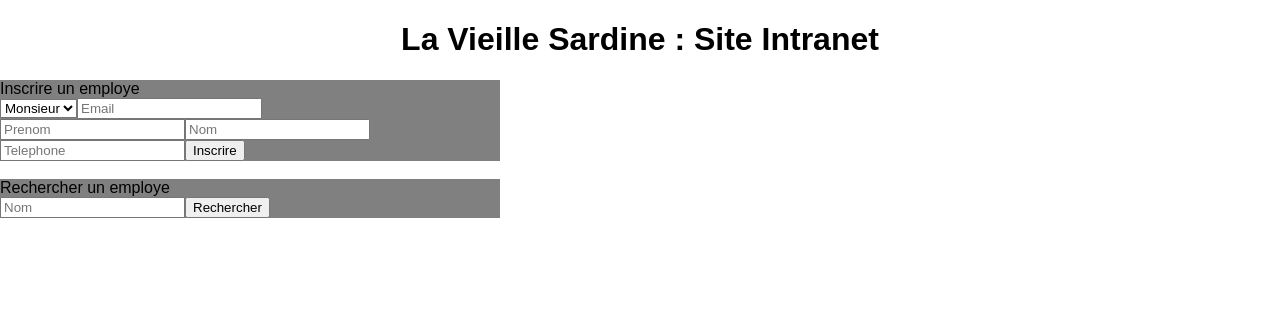
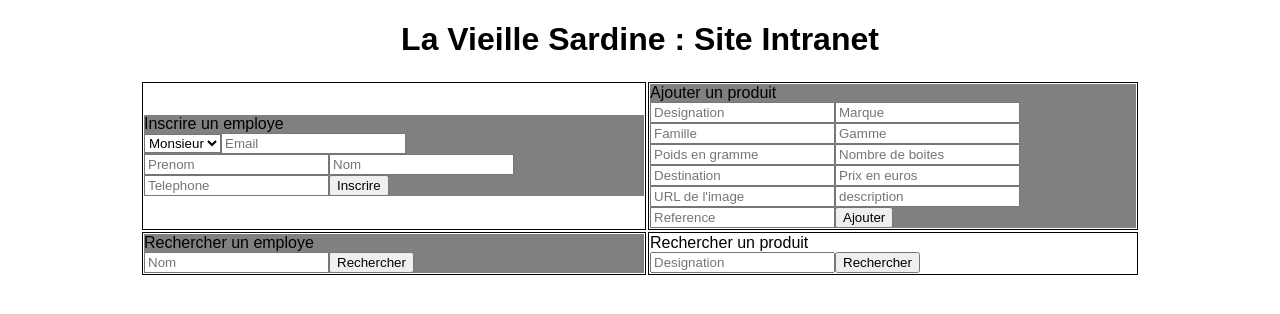
Before and after one commit to victorgx15/sardine, a PHP site: page /adminpage.php in a window 1280 px wide. Shown: the top 314 px of the page. Run offline with PHP 8.4, Linux system fonts and the light colour scheme; the visitor is signed in with stand-in values (Sample User, id 1).

Commit message:
merge admin et employe

```diff
--- a/adminpage.php
+++ b/adminpage.php
@@ -1,6 +1,7 @@
 <?php
 // Sous WAMP (Windows)
 $bdd = new PDO('mysql:host=localhost;dbname=db;charset=utf8', 'root', '');
+session_start();
 ?>
 <!DOCTYPE html>
 <html>
@@ -12,13 +13,27 @@ $bdd = new PDO('mysql:host=localhost;dbname=db;charset=utf8', 'root', '');
 * {box-sizing: border-box;}
 
 body {
-  margin: 0;
+  margin: auto;
+  width: 1000px;
   font-family: Arial, Helvetica, sans-serif;
 }
 
 #employee_register, #employee_search {
 	background: grey;
 	width:500px;
+}
+
+#divid {
+	width:100%;
+}
+
+#divid td {
+	border: 1px solid black;
+	width: 500px;
+}
+
+#product_add {
+	background: grey;
 }
 </style>
         <title>La vieille sardine : Accueil Intranet</title>
@@ -27,6 +42,15 @@ body {
     <body>
         <!-- Corps de la page -->
         <h1 id="title_l">La Vieille Sardine : Site Intranet</h1>
+
+        <?php
+        if(isset($_SESSION['status'])){
+        	if($_SESSION['status'] == 'A') {
+
+        ?>
+        <table id="divid">
+    		<tr>
+    			<td>
     				<form method="post" id="employee_register" action="adminpage.php">
 			        	Inscrire un employe<br>
 
@@ -41,18 +65,62 @@ body {
 								// Insertion
 								$req = $bdd->prepare("INSERT INTO compte(nom, prenom, telephone, email, civilite, password, status) VALUES(:nom, :prenom, :telephone, :email, :civilite, :password, 'E')");
 								$req->execute(array('nom' => $_POST['lastName'], 'prenom' => $_POST['firstName'], 'telephone' => $_POST['telephone'],
-						'email' => $_POST['email'], 'civilite' => $_POST['civilite'], 'password' => 'root11'));
+									'email' => $_POST['email'], 'civilite' => $_POST['civilite'], 'password' => hash('sha256', 'root11')));
 								echo 'Inscription faite';
 							}
 						?>
 			        </form>
-<br>
+    			</td>
+
+    			<td>
+    				<form method="post" id="product_add" action="adminpage.php">
+			        	Ajouter un produit<br>
+
+			        	<input type="text" name="designation" placeholder="Designation"><input type="text" name="brand" placeholder="Marque"><br>
+			        	<input type="text" name="family" placeholder="Famille"><input type="text" name="range" placeholder="Gamme"><br>
+			        	<input type="text" name="weight" placeholder="Poids en gramme"><input type="text" name="boxes" placeholder="Nombre de boites"><br>
+			        	<input type="text" name="destination" placeholder="Destination"><input type="text" name="price" placeholder="Prix en euros"><br>
+			        	<input type="text" name="img_url" placeholder="URL de l'image"><input type="text" name="description" placeholder="description"><br>
+			        	<input type="text" name="refref" placeholder="Reference"><input type="submit" value="Ajouter"><br>
+
+			        	<?php
+							if (isset($_POST['designation'])) {
+								// Insertion
+								$req = $bdd->prepare("	INSERT INTO produit(designation, marque, famille, gamme, poids, nombre_boites, destination, prix, url_image, description, ref)
+														VALUES(:designation, :marque, :famille, :gamme, :poids, :nombre_boites, :destination, :prix, :url_image, :description, :ref)");
+								$req->execute(array(
+											'designation' => $_POST['designation'],
+											'marque' => $_POST['brand'],
+											'famille' => $_POST['family'],
+											'gamme' => $_POST['range'],
+											'poids' => $_POST['weight'],
+											'nombre_boites' => $_POST['boxes'],
+											'destination' => $_POST['destination'],
+											'prix' => $_POST['price'],
+											'url_image' => $_POST['img_url'],
+											'description' => $_POST['description'],
+											'ref' => $_POST['refref'],
+										));
+								echo 'Produit ajoute';
+							}
+						?>
+			        </form>
+    			</td>
+    		</tr>
+
+    		<tr>
+    			<td>
     				<form method="post" id="employee_search" action="adminpage.php">
 			        	Rechercher un employe<br>
-        	<input type="text" name="lastNameS" placeholder="Nom"><input type="submit" value="Rechercher" /><br>
-        </form>
+			        	<input type="text" name="lastNameS" placeholder="Nom"><input type="submit" value="Rechercher" />
+			        	<?php
+							if (isset($_GET['compteDelete'])) {
+								// Selection
+								$req = $bdd->query('DELETE FROM compte WHERE id_client = \''. $_GET['compteDelete'] .'\'');
+								echo 'Compte supprime';
+							}
+						?><br>
 
-        <div>
 						<?php
 							if (isset($_POST['lastNameS'])) {
 								// Selection
@@ -64,6 +132,52 @@ body {
 								}
 							}
 						?>
+			        </form>
+    			</td>
+
+    			<td>
+    				<form method="post" id="product_search" action="adminpage.php">
+			        	Rechercher un produit<br>
+			        	<input type="text" name="productDesignation" placeholder="Designation"><input type="submit" value="Rechercher" />
+			        	<?php
+							if (isset($_GET['productName']) AND $_GET['act'] == 'del') {
+								// Selection
+								$req = $bdd->query('DELETE FROM compte WHERE id_client = \''. $_GET['compteDelete'] .'\'');
+								echo 'Compte supprime';
+							}
+						?><br>
+
+						<?php
+							if (isset($_POST['productDesignation'])) {
+								// Selection
+								$req = $bdd->query('SELECT id_produit, designation, prix FROM produit WHERE nom = \''. $_POST['productDesignation'] .'\'');
+
+								while ($data = $req->fetch()) {
+									echo 'Designation : ' . $data['designation'] . ', Prix : ' . $data['prix'] .
+									' | <a href="adminpage.php?productName='. $data['id_produit'] . '&act=del">Supprimer</a><br>
+
+									<form method="post" id="employee_search" action="adminpage.php"></form>
+									<a href="adminpage.php?productName='. $data['id_produit'] . '&act=add">Ajouter du stock</a>';
+								}
+							}
+						?>
+			        </form>
+    			</td>
+    		</tr>
+
+    	</table>
+
+        <?php
+        	}}
+        ?>
+        <!--
+
+        <div>
+        	<input type="text" name="qte" placeholder="Quantite"><br>
+        	<input type="text" name="couloir" placeholder="Couloir">
+        	<input type="text" name="etagere" placeholder="Etagere"><br>
+        	<input type="text" name="travee" placeholder="Travee">
         </div>
+    -->
     </body>
 </html>
--- a/staff.css
+++ b/staff.css
@@ -15,16 +15,6 @@
 	margin-top: -50px;
 }
 
-#announcementbox {
-    box-sizing: content-box;
-    width: 300px;
-    height: 400px;
-    padding: 15px;
-    border: 2px solid black;
-	text-align: center;
-	overflow: auto;
-	float: left;
-}
 #functionbox {
     box-sizing: content-box;
     width: 400px;
@@ -32,3 +22,20 @@
 	float: left;
 	margin-left: 3.5cm;
 }
+
+#label{
+display:inline-block;
+width:200px;
+margin-right:30px;
+text-align:right;
+}
+
+#input{
+
+}
+
+#fieldset{
+border:none;
+width:500px;
+margin:0px auto;
+}
```
Also changed, not shown: index.php (+11 -7 lines), staffhome.php (added, +148 -0 lines). Lines whose indentation alone changed are shown as unchanged.
